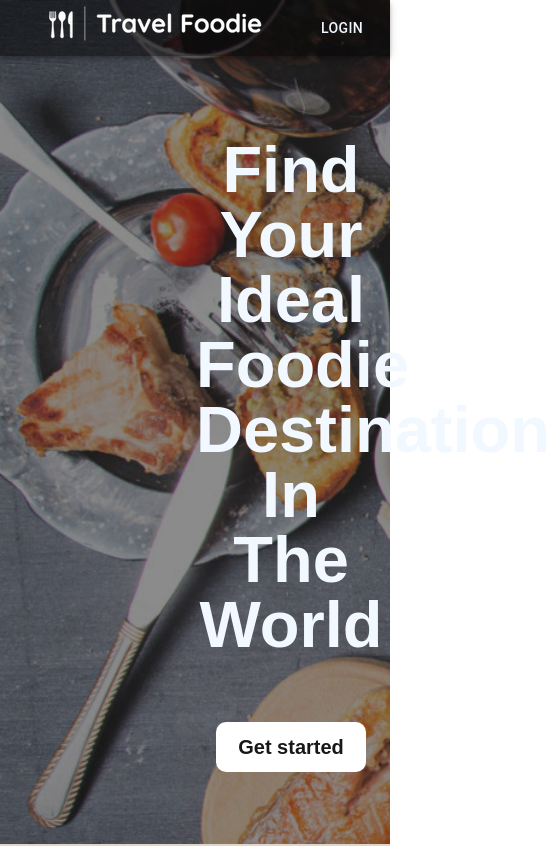
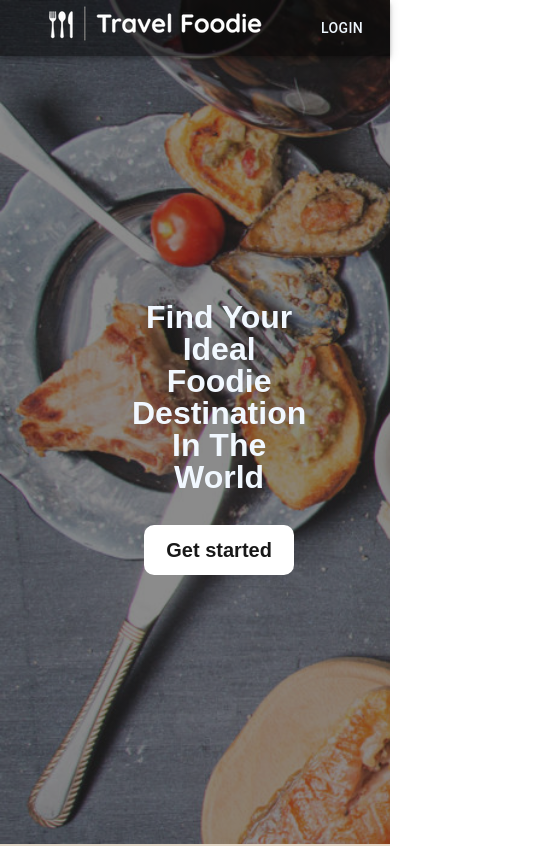
Before and after one commit to maliukalina/travel-foodie, a React (Create React App) app: page / in a window 390 px wide. Shown: the top 846 px of the page, 550 px wide, since content can reach past the window. Built offline with nearby package versions, Linux system fonts and the light colour scheme.

Commit message:
@media was added

```diff
--- a/src/components/home/Hero.js
+++ b/src/components/home/Hero.js
@@ -10,10 +10,8 @@ export default function Hero() {
 return(
   <div>
         <div className="textBlock">
-        <div className="textCell">
-          <p className="allText">Our App searches for personalized culinary vacations that promise incredible dinning options. If you love food and want to explore a new destinations, try Foodie Travel App today
-          </p>
-          </div>
+        <div className="allText">Our App searches for personalized culinary vacations that promise incredible dinning options. If you love food and want to explore a new destinations, try Foodie Travel App today
+        </div>
           <div className="textCell">
           <p className="textHeader">Find your ideal Foodie Destination in the World</p>
           <button onClick={handleGetStarted} className="button">Get started</button>
--- a/src/components/home/hero.css
+++ b/src/components/home/hero.css
@@ -27,6 +27,12 @@
   font-size: 2vw;
   text-align: center;
   color: aliceblue;
+  width:100%;
+  display: flex;
+  flex-direction: column;
+  justify-content: center;
+  padding-left: 32px;
+  padding-right: 32px;
 }
 
 .textHeader {
@@ -64,10 +70,9 @@
   .allText {
     display: none;
     font-size: 16px;
-    padding-left: 30px;
-    width: 100%;
   }
   .textHeader {
-    font-size: 65px;
+    font-size: 32px;
   }
+
 }
```
